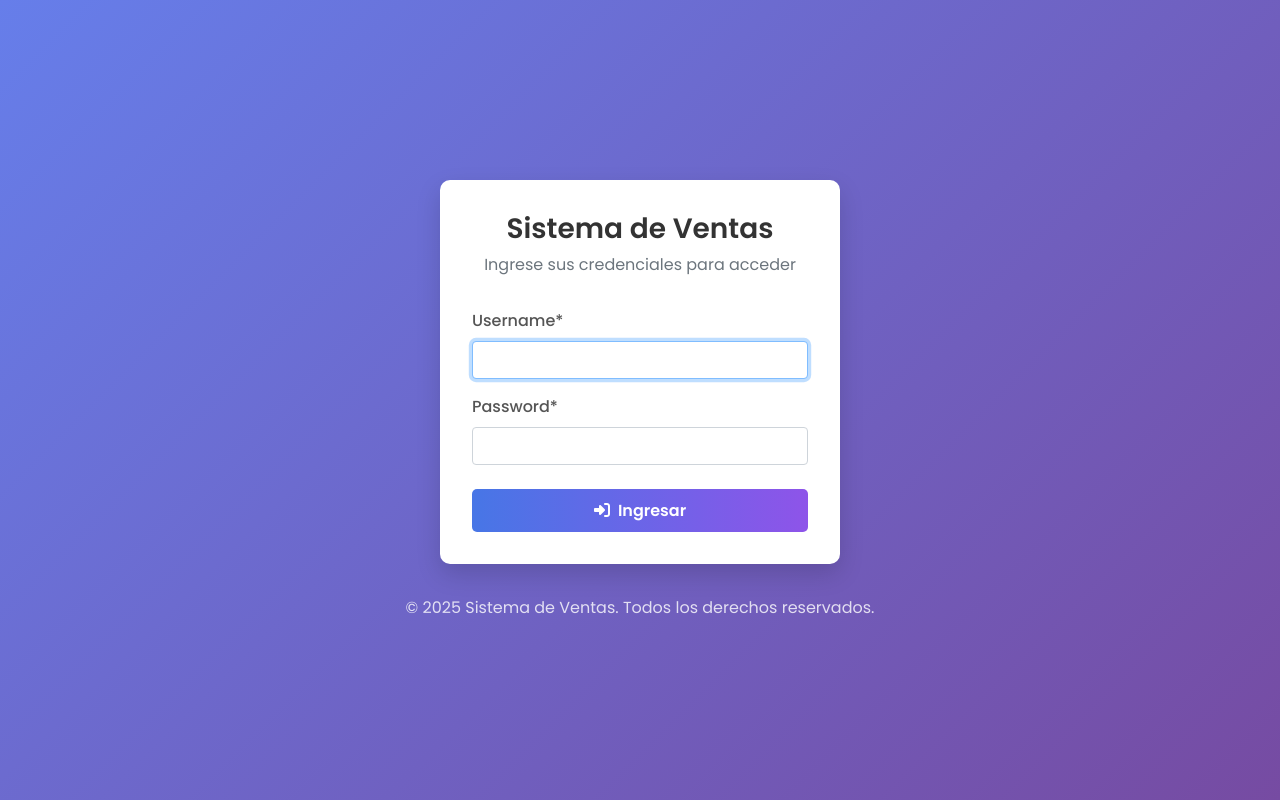
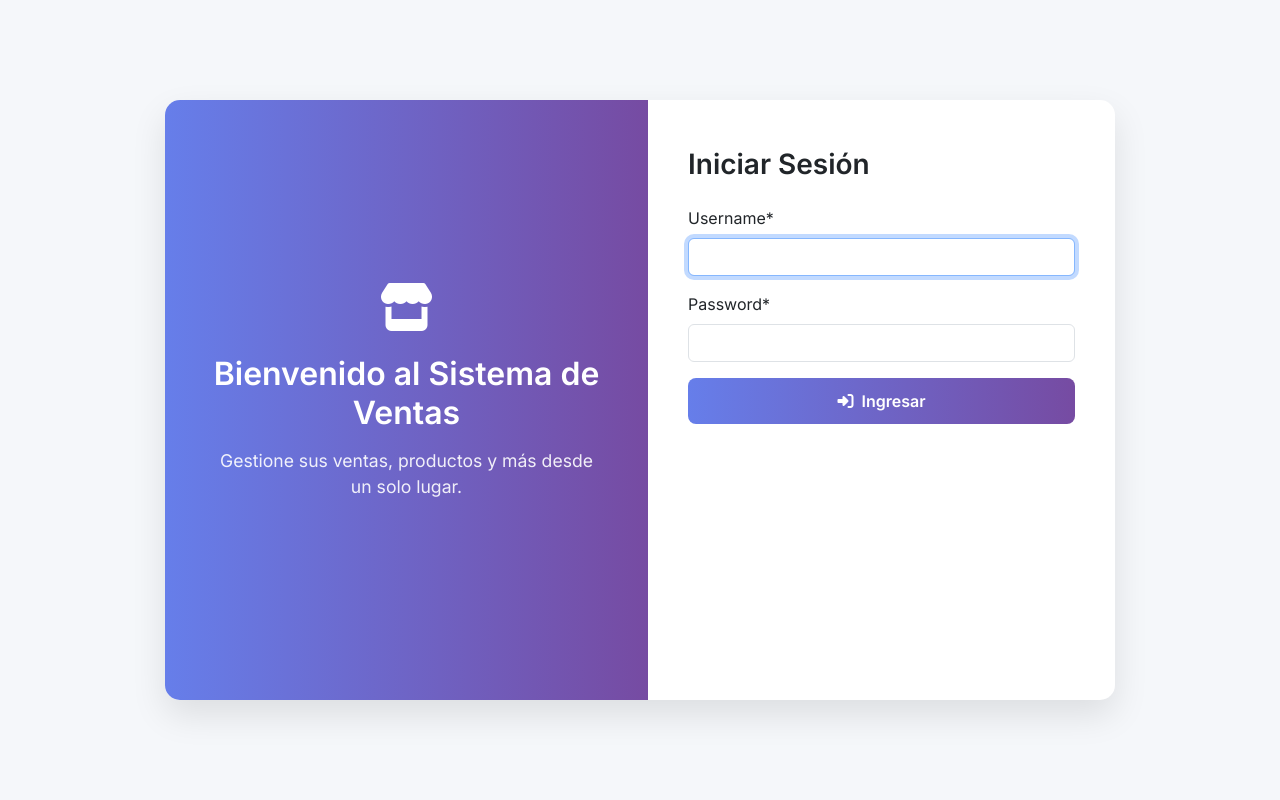
Before and after one commit to AJoelCastro/2UnidadTecWeb, a Django app: page / in a window 1280 px wide. Run offline with Django 5.2, Linux system fonts and the light colour scheme; some libraries are stand-ins or nearby versions.

Commit message:
cambios colores

```diff
--- a/seguridadApp/template/login.html
+++ b/seguridadApp/template/login.html
@@ -2,69 +2,127 @@
 <html lang="es">
 <head>
   {% load static %}
-  <meta charset="utf-8" />
-  <meta name="viewport" content="width=device-width, initial-scale=1.0" />
-  <title>Sistema de Ventas - Acceso</title>
-  <meta http-equiv="X-UA-Compatible" content="IE=edge" />
+  <meta charset="UTF-8">
+  <meta name="viewport" content="width=device-width, initial-scale=1.0">
+  <title>Iniciar Sesión - Sistema de Ventas</title>
+
+  <!-- Google Fonts -->
+  <link href="https://fonts.googleapis.com/css2?family=Inter:wght@400;600&display=swap" rel="stylesheet">
+
+  <!-- Bootstrap 5 -->
+  <link href="https://cdn.jsdelivr.net/npm/bootstrap@5.3.3/dist/css/bootstrap.min.css" rel="stylesheet">
 
   <!-- Font Awesome -->
   <link rel="stylesheet" href="https://cdnjs.cloudflare.com/ajax/libs/font-awesome/6.5.0/css/all.min.css">
-  <!-- Google Fonts -->
-  <link href="https://fonts.googleapis.com/css2?family=Poppins:wght@300;400;500;600;700&display=swap" rel="stylesheet">
-  <!-- Bootstrap CSS -->
-  <link rel="stylesheet" href="https://cdn.jsdelivr.net/npm/bootstrap@4.6.0/dist/css/bootstrap.min.css" />
-  <!-- Custom CSS -->
-  <link rel="stylesheet" href="{% static 'login/css/login.css' %}" />
+
+  <!-- Estilos personalizados -->
   <style>
+    * {
+      box-sizing: border-box;
+    }
+
     body {
-      font-family: 'Poppins', sans-serif;
-      background: linear-gradient(135deg, #667eea 0%, #764ba2 100%);
+      font-family: 'Inter', sans-serif;
       height: 100vh;
+      margin: 0;
+      background: #f5f7fa;
+      display: flex;
+      justify-content: center;
+      align-items: center;
+    }
+
+    .login-container {
+      display: flex;
+      width: 90%;
+      max-width: 950px;
+      height: 600px;
+      background-color: white;
+      box-shadow: 0 15px 35px rgba(0, 0, 0, 0.1);
+      border-radius: 15px;
+      overflow: hidden;
+    }
+
+    .left-side {
+      flex: 1;
+      background: linear-gradient(to right, #667eea, #764ba2);
+      color: white;
       display: flex;
       flex-direction: column;
+      justify-content: center;
       align-items: center;
-      justify-content: center;
+      padding: 3rem;
+      animation: fadeInLeft 1s ease;
     }
-    .login-container {
-      background-color: white;
-      border-radius: 10px;
-      box-shadow: 0 10px 25px rgba(0,0,0,0.15);
-      width: 400px;
-      padding: 2rem;
-      margin-bottom: 2rem;
-    }
-    .login-header {
-      text-align: center;
-      margin-bottom: 2rem;
-    }
-    .login-header img {
-      max-width: 100px;
+
+    .left-side h2 {
+      font-weight: 700;
+      font-size: 2rem;
       margin-bottom: 1rem;
     }
-    .login-header h3 {
-      color: #333;
+
+    .left-side p {
+      font-size: 1.1rem;
+      opacity: 0.9;
+    }
+
+    .right-side {
+      flex: 1;
+      padding: 3rem 2.5rem;
+      animation: fadeInRight 1s ease;
+    }
+
+    .right-side h3 {
       font-weight: 600;
+      margin-bottom: 1rem;
     }
-    .form-group label {
-      font-weight: 500;
-      color: #555;
-    }
+
     .btn-login {
-      background: linear-gradient(to right, #4776E6, #8E54E9);
+      background: linear-gradient(to right, #667eea, #764ba2);
       border: none;
       color: white;
+      padding: 0.7rem;
+      border-radius: 8px;
       font-weight: 600;
-      padding: 0.6rem;
-      border-radius: 5px;
       transition: all 0.3s ease;
     }
+
     .btn-login:hover {
-      transform: translateY(-2px);
-      box-shadow: 0 5px 15px rgba(0,0,0,0.1);
+      opacity: 0.9;
+      transform: translateY(-1px);
     }
-    .copyright {
-      color: rgba(255,255,255,0.8);
-      text-align: center;
+
+    @keyframes fadeInLeft {
+      0% {
+        opacity: 0;
+        transform: translateX(-40px);
+      }
+      100% {
+        opacity: 1;
+        transform: translateX(0);
+      }
+    }
+
+    @keyframes fadeInRight {
+      0% {
+        opacity: 0;
+        transform: translateX(40px);
+      }
+      100% {
+        opacity: 1;
+        transform: translateX(0);
+      }
+    }
+
+    @media (max-width: 768px) {
+      .login-container {
+        flex-direction: column;
+        height: auto;
+      }
+
+      .left-side, .right-side {
+        width: 100%;
+        padding: 2rem;
+      }
     }
   </style>
 </head>
@@ -72,34 +130,35 @@
   {% load crispy_forms_tags %}
 
   <div class="login-container">
-    <div class="login-header">
-      <h3>Sistema de Ventas</h3>
-      <p class="text-muted">Ingrese sus credenciales para acceder</p>
+    <!-- Sección izquierda -->
+    <div class="left-side text-center">
+      <i class="fas fa-store fa-3x mb-4"></i>
+      <h2>Bienvenido al Sistema de Ventas</h2>
+      <p>Gestione sus ventas, productos y más desde un solo lugar.</p>
     </div>
 
+    <!-- Sección derecha -->
+    <div class="right-side">
+      <h3 class="mb-4">Iniciar Sesión</h3>
       <form method="POST" action="">
         {% csrf_token %}
 
-      <div class="form-group">
+        <div class="mb-3">
           {{ form.username|as_crispy_field }}
         </div>
 
-      <div class="form-group">
+        <div class="mb-3">
           {{ form.password|as_crispy_field }}
         </div>
 
-      <button type="submit" class="btn btn-login btn-block mt-4">
-        <i class="fas fa-sign-in-alt mr-2"></i>Ingresar
+        <button type="submit" class="btn btn-login w-100">
+          <i class="fas fa-sign-in-alt me-2"></i>Ingresar
         </button>
       </form>
     </div>
-
-  <div class="copyright">
-    &copy; {% now "Y" %} Sistema de Ventas. Todos los derechos reservados.
   </div>
 
-  <!-- Scripts -->
-  <script src="https://code.jquery.com/jquery-3.5.1.slim.min.js"></script>
-  <script src="https://cdn.jsdelivr.net/npm/bootstrap@4.6.0/dist/js/bootstrap.bundle.min.js"></script>
+  <!-- Scripts Bootstrap -->
+  <script src="https://cdn.jsdelivr.net/npm/bootstrap@5.3.3/dist/js/bootstrap.bundle.min.js"></script>
 </body>
 </html>
--- a/seguridadApp/template/plantilla.html
+++ b/seguridadApp/template/plantilla.html
@@ -75,8 +75,10 @@
                         </a>
                     </li>
                     <li class="nav-item mt-3">
-                        <a href="{% url 'logOut' %}" class="flex nav-link bg-red-600 text-white rounded hover:bg-red-700 justify-center items-center">
-                            <p>Cerrar sesión</p>
+                        <a href="{% url 'logOut' %}"
+                            class="flex nav-link text-white rounded hover:opacity-90 justify-center items-center px-4 py-2"
+                            style="background: linear-gradient(to right, #667eea, #764ba2);">
+                            <p class="m-0">Cerrar sesión</p>
                         </a>
                     </li>
                 </ul>
```
Lines whose indentation alone changed are shown as unchanged.
